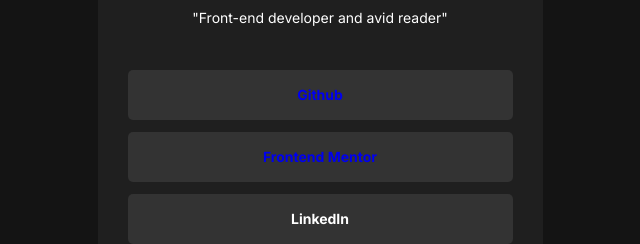
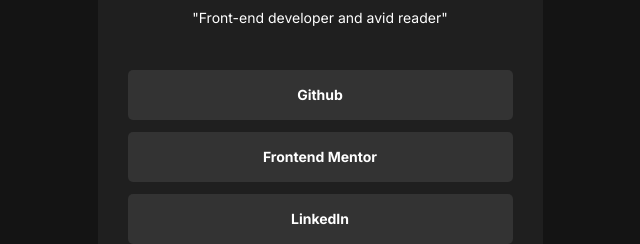
Before and after one commit to arcueid-x/Practice, a plain HTML site: page 2.0pro_Social_link/index.html in a window 1280 px wide. Shown: the part 339-583 px from the top of the page, without its empty margins (320-960 px from the left). Drawn offline with Linux system fonts and the light colour scheme.

Commit message:
Social Link

```diff
--- a/2.0pro_Social_link/index.html
+++ b/2.0pro_Social_link/index.html
@@ -16,15 +16,6 @@
     *{
       margin: 0;
       padding: 0;
-    }
-    a{
-      text-decoration: none;
-    }
-    a:visited{
-      color:inherit;
-    }
-    a:active{
-      color:inherit;
     }
     html{
       font-size: 14px;
@@ -94,8 +85,8 @@
       <div class="info">Jessica Randall<br><span>London,United Kingdom</span></div>
       <div class="dirt">"Front-end developer and avid reader"</div>
       <div class="function_list">
-        <span><a href="https://github.com/" target="_blank">Github</a></span>
-        <span><a href="https://www.frontendmentor.io/home" target="_blank">Frontend Mentor</a></span>
+        <span>Github</span>
+        <span>Frontend Mentor</span>
         <span>LinkedIn</span>
         <span>Twitter</span>
         <span>Instagram</span>
```
